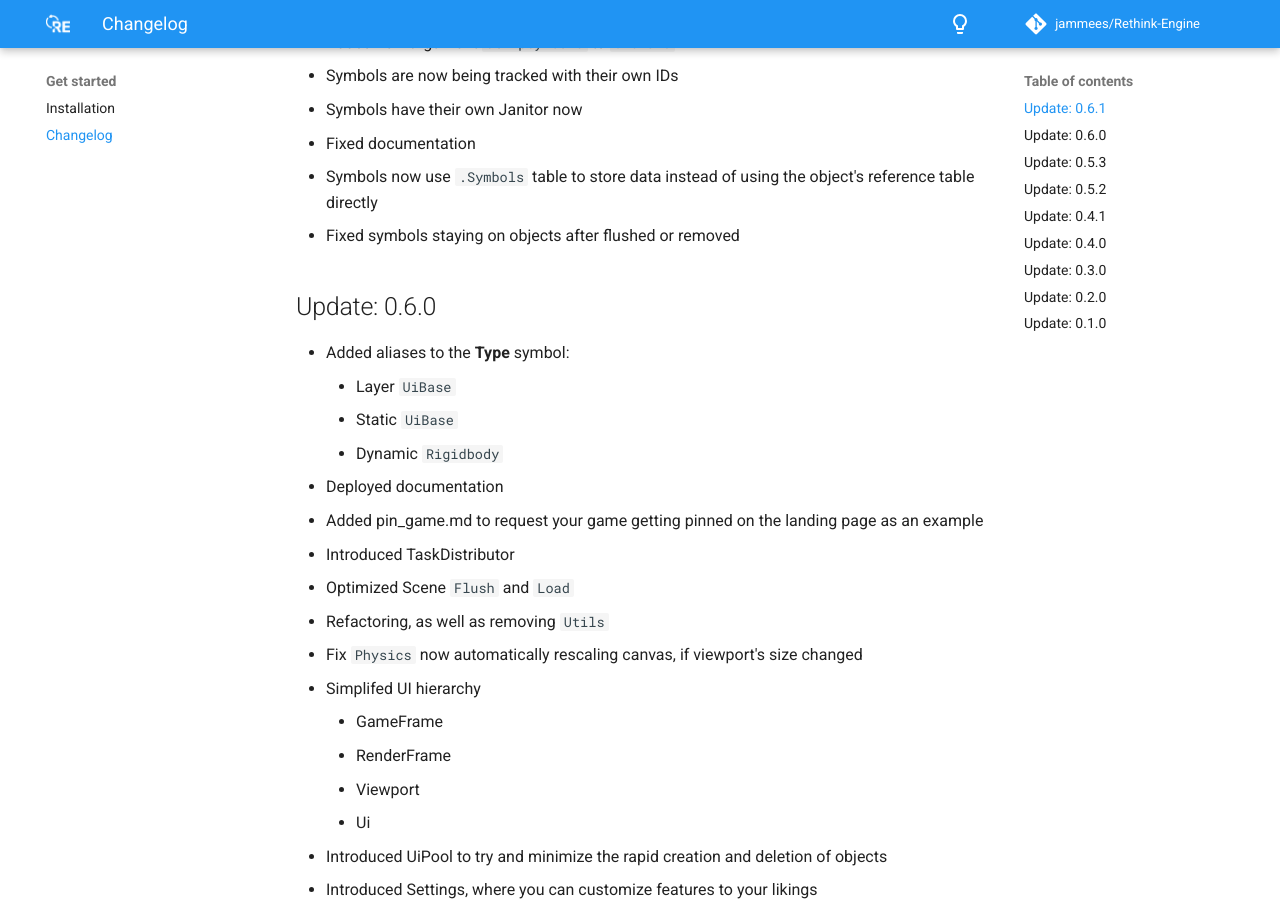
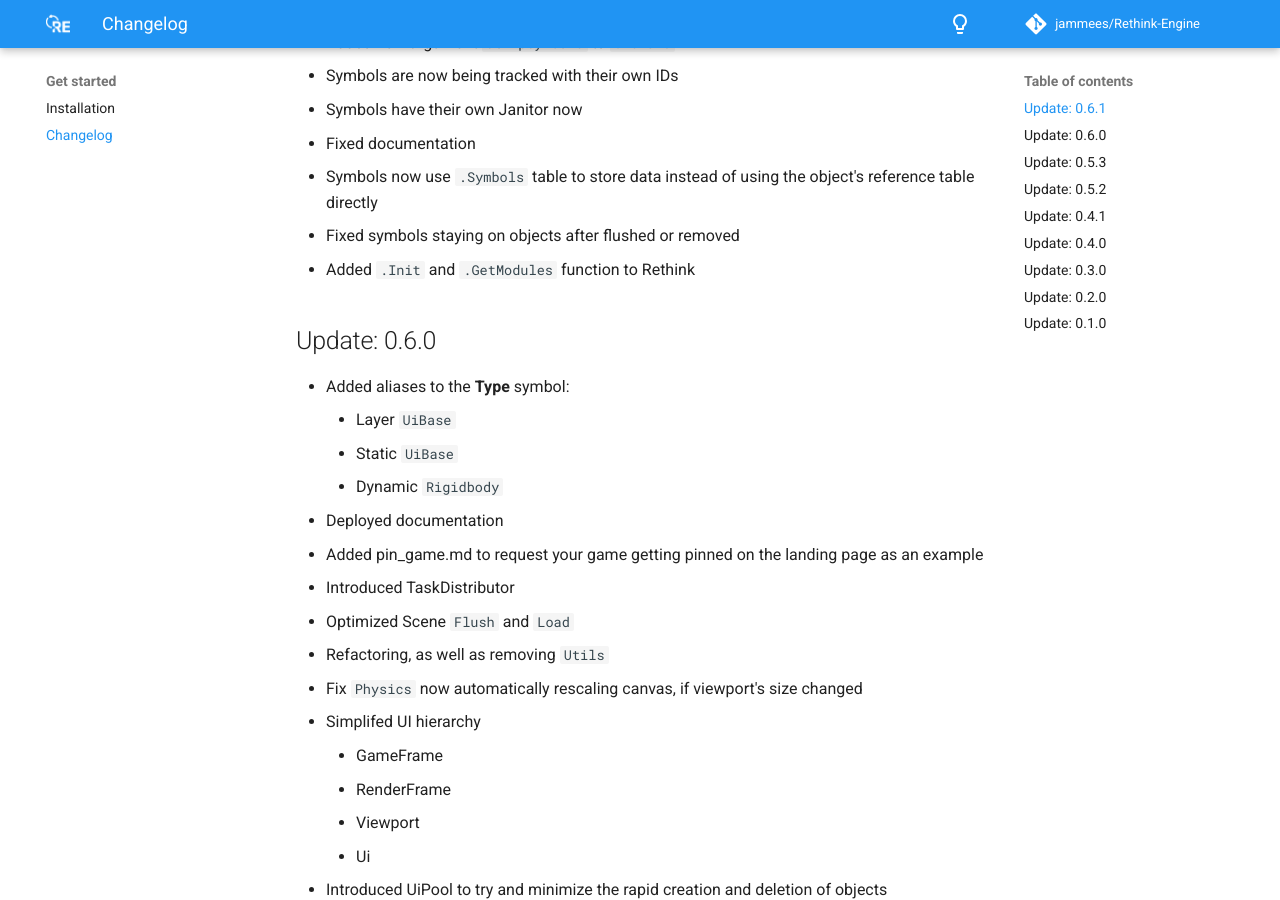
Before and after one commit to jammees/Rethink-Engine, an MkDocs documentation site: the page built from docs/getstarted/changelog.md, in a window 1280 px wide and 900 px high, scrolled down 358 px. Built offline with MkDocs 1.6.1 and Material for MkDocs 9.7.7, drawn with Linux system fonts in a browser that asks for light colours; comment, search, counter and statistics services are not loaded; the version menu is left out.

Commit message:
Add missing change

```diff
--- a/docs/getstarted/changelog.md
+++ b/docs/getstarted/changelog.md
@@ -9,6 +9,7 @@
 - Fixed documentation
 - Symbols now use `.Symbols` table to store data instead of using the object's reference table directly
 - Fixed symbols staying on objects after flushed or removed
+- Added `.Init` and `.GetModules` function to Rethink
 
 ## Update: 0.6.0
 * Added aliases to the **Type** symbol:
```
